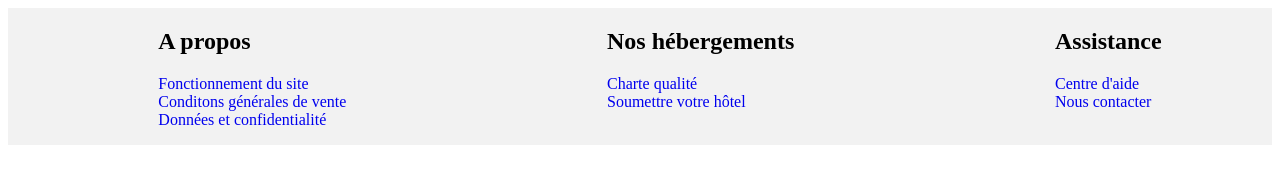
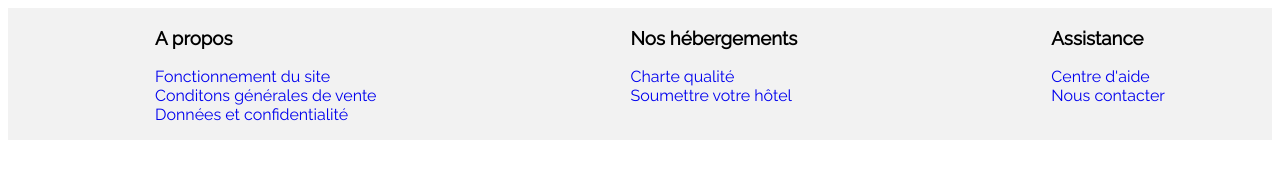
Before and after one commit to JordanBreter/Reservia, a plain HTML site: page index.html in a window 1280 px wide. Drawn offline with Linux system fonts and the light colour scheme.

Commit message:
ajout de la police

```diff
--- a/index.html
+++ b/index.html
@@ -4,6 +4,13 @@
 		<meta charset="utf-8">
 		<meta name="viewport" content="width=device-width, initial-scale=1.0">
 		<link rel="stylesheet" type="text/css" href="style.css">
+        <link rel="preconnect" href="https://fonts.gstatic.com">
+        <link href="https://fonts.googleapis.com/css2?family=Raleway&display=swap" rel="stylesheet">
+        <title>Réservia</title>
+    </head>
+
+    <body>
+    <main>
     <header>
 
     </header>
@@ -16,7 +23,7 @@
 
             <div id="propos">
         <ul>
-            <h2>A propos</h2>
+            <h3>A propos</h3>
 
                 <li> <a href="#" title="" target="_blank"> Fonctionnement du site</a> </li>
                 <li> <a href="#" title="" target="_blank"> Conditons générales de vente</a> </li>
@@ -26,7 +33,7 @@
 
             <div id="hébergements">
         <ul>
-            <h2>Nos hébergements</h2>
+            <h3>Nos hébergements</h3>
 
                 <li> <a href="#" title="" target="_blank"> Charte qualité</a> </li>
                 <li> <a href="#" title="" target="_blank"> Soumettre votre hôtel</a> </li>
@@ -35,7 +42,7 @@
 
             <div id="Assistance">
         <ul>
-            <h2>Assistance</h2>
+            <h3>Assistance</h3>
 
                 <li><a href="#" title="" target="_blank"> Centre d'aide</a> </li>
                 <li><a href="#" title="" target="_blank"> Nous contacter</a> </li>
@@ -43,3 +50,5 @@
             </div>
     </footer>
     </div>
+    </main>
+    </body>
--- a/style.css
+++ b/style.css
@@ -1,3 +1,6 @@
+body {
+    font-family: 'Raleway', sans-serif;
+}
 footer {
     display: flex;
     background-color: #F2F2F2;
```
